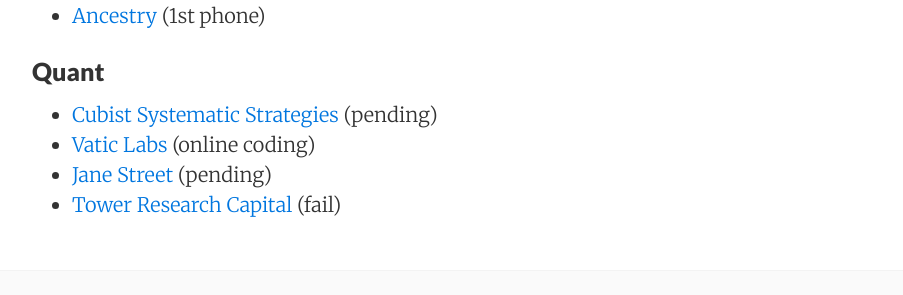
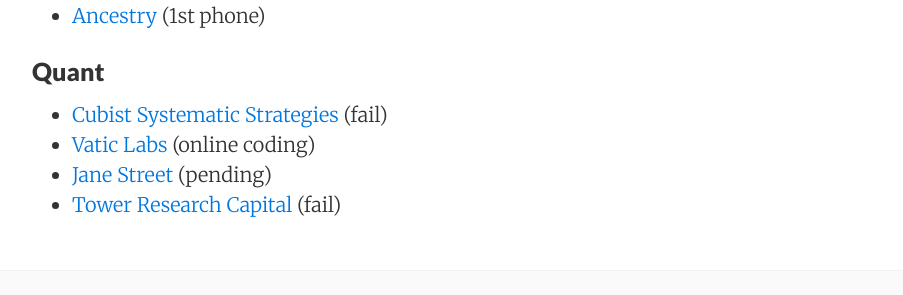
Before and after one commit to zitaoliu/zitaoliu.github.io, a Jekyll site: the page built from interview.md, in a window 1280 px wide. Shown: the part 454-749 px from the top of the page, without its empty margins (188-1091 px from the left). Built offline with Jekyll 4.4.1, drawn with Linux system fonts in a browser that asks for light colours; nearby versions of some CDN libraries.

Commit message:
interview updated
interview updated

```diff
--- a/interview.md
+++ b/interview.md
@@ -22,7 +22,7 @@
 
 ### Quant
 
-* [Cubist Systematic Strategies]({% post_url 2016-01-10-interivew-cubist-quantitative-research-position %}) (pending)
+* [Cubist Systematic Strategies]({% post_url 2016-01-10-interivew-cubist-quantitative-research-position %}) (fail)
 * [Vatic Labs]({% post_url 2016-01-22-interivew-vatic-labs-quantitative-research-position %}) (online coding)
 * [Jane Street]({% post_url 2016-02-03-interivew-jane-street-quantitative-research-position %}) (pending)
 * [Tower Research Capital]({% post_url 2016-02-03-interivew-tower-research-quantitative-research-position %}) (fail)
```
